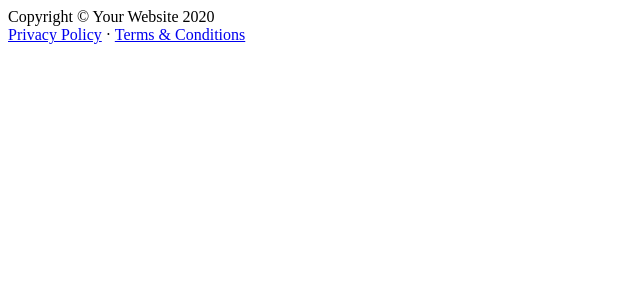
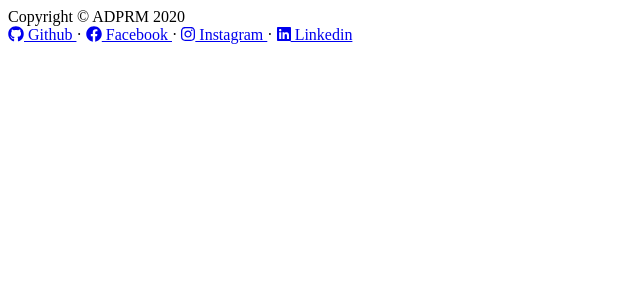
Before and after one commit to adprm/ci3-crud, a PHP site: the page made by application/views/templates/footer.php in a window 1280 px wide. Shown: the top 300 px of the page, without its empty margins (0-640 px from the left). Run offline with PHP 8.4, Linux system fonts and the light colour scheme; the template is opened without the code that fills it, so the values that code supplies are empty; some libraries are stand-ins or nearby versions.

Commit message:
add contacts

```diff
--- a/application/views/templates/footer.php
+++ b/application/views/templates/footer.php
@@ -1,11 +1,15 @@
 <footer class="py-4 bg-light mt-auto">
     <div class="container-fluid">
         <div class="d-flex align-items-center justify-content-between small">
-            <div class="text-muted">Copyright &copy; Your Website 2020</div>
+            <div class="text-muted">Copyright &copy; ADPRM <?= date('Y'); ?></div>
             <div>
-                <a href="#">Privacy Policy</a>
+                <a href="#"><i class="fab fa-github"></i> Github </a>
                 &middot;
-                <a href="#">Terms &amp; Conditions</a>
+                <a href="#"><i class="fab fa-facebook"></i> Facebook </a>
+                &middot;
+                <a href="#"><i class="fab fa-instagram"></i> Instagram </a>
+                &middot;
+                <a href="#"><i class="fab fa-linkedin"></i> Linkedin </a>
             </div>
         </div>
     </div>
```
